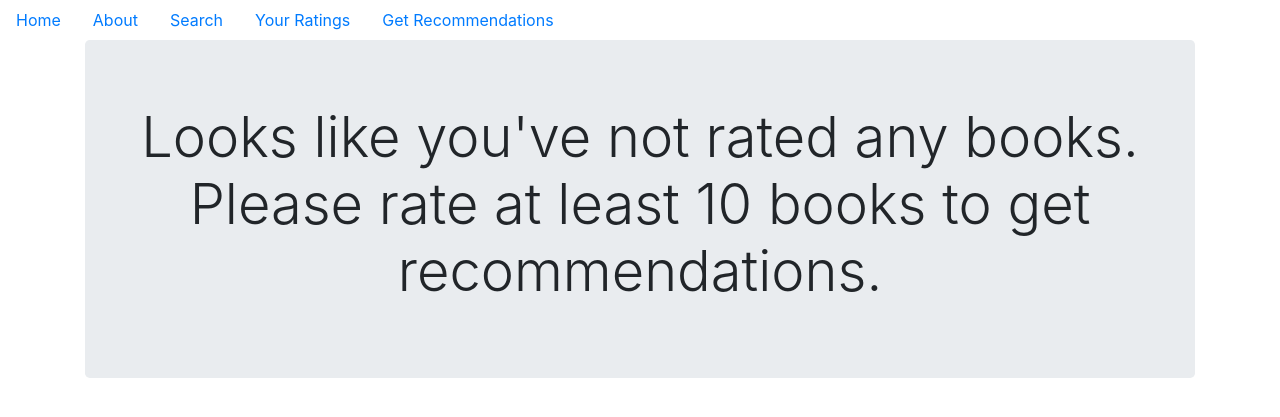
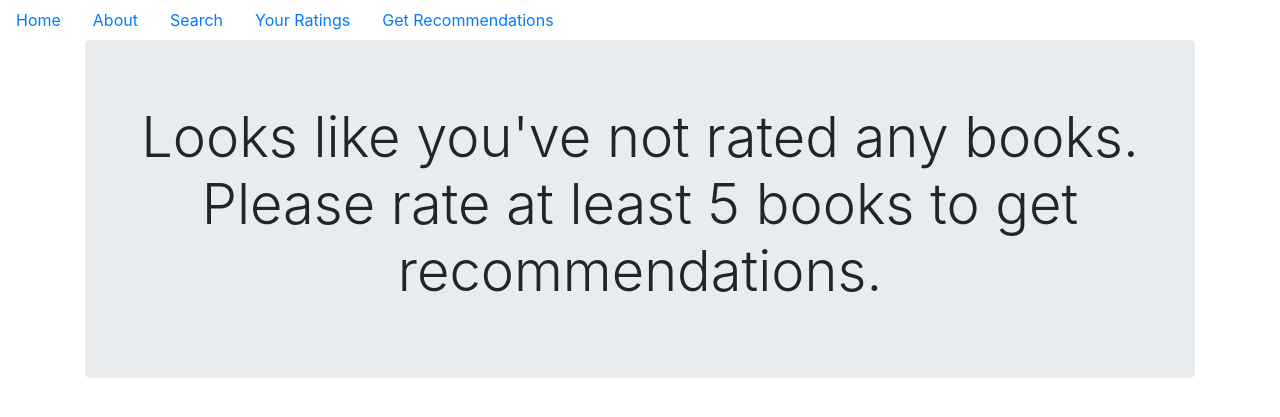
Before and after one commit to Safikh/Book-Recommender, a Flask app: page /user_ratings in a window 1280 px wide. Shown: the top 417 px of the page. Run offline with Flask 2, Linux system fonts and the light colour scheme; parts of the project's set-up code (start-up, migrations or seed data) failed here and were passed over; some libraries are stand-ins or nearby versions.

Commit message:
Minor changes in recommendation selection process

```diff
--- a/project/core/views.py
+++ b/project/core/views.py
@@ -35,7 +35,7 @@ def search():
     return render_template('search.html', form=form)
 
 
-@core.route('/search_results?<text>')
+@core.route('/search_results/<text>')
 def search_results(text):
 
 
@@ -72,12 +72,11 @@ def user_ratings():
 @core.route('/recommendations')
 def recommendations():
 
-    if (df['given_rating'] != 0).sum() < 10:
+    if (df['given_rating'] != 0).sum() < 5:
         return redirect(url_for('core.user_ratings'))
 
     preds = predict(df['given_rating'].values.reshape(1, M)).reshape(-1, 1)
+    df['predicted_rating'] = [np.round(pred, 2) for pred in preds]
+    recc_books = df[(df['given_rating'] == 0) & (df['predicted_rating'] > 3)].sample(n=10)
 
-    df['predicted_rating'] = [np.round(pred, 2) for pred in preds]
-    print(preds.max(), preds.min(), preds.mean())
-    recc_books = df[df['given_rating'] == 0].sort_values(by='predicted_rating', ascending=False)[:10]
     return render_template('recommendations.html', recc_books=recc_books)
--- a/project/templates/user_ratings.html
+++ b/project/templates/user_ratings.html
@@ -2,10 +2,10 @@
 {% block content %}
     <div class="jumbotron" align="center">
       {% if rated_books|length == 0 %}
-        <h1 class="display-4">Looks like you've not rated any books. Please rate at least 10 books to get recommendations.</h1>
-      {% elif rated_books|length < 10 %}
+        <h1 class="display-4">Looks like you've not rated any books. Please rate at least 5 books to get recommendations.</h1>
+      {% elif rated_books|length < 5 %}
         <button type="button" class="btn btn-outline-primary" disabled>Get recommendations</button>
-        <small>Rate at least {{10 - rated_books|length}} more to enable this</small>
+        <small>Rate at least {{5 - rated_books|length}} more to enable this</small>
       {% else %}
         <a class="btn btn-outline-primary" href="{{url_for('core.recommendations')}}" role="button">Get recommendations</a>
       {% endif %}
```
